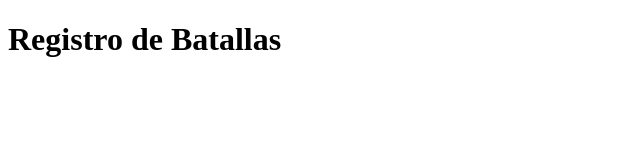
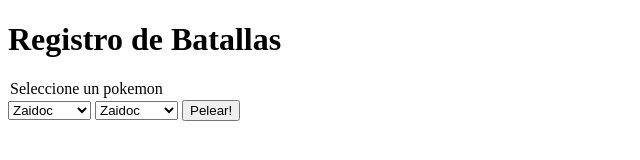
Before and after one commit to leaden/pokemon-poo, a plain HTML site: page index.html in a window 1280 px wide. Shown: the whole page, without its empty margins (0-640 px from the left). Drawn offline with Linux system fonts and the light colour scheme.

Commit message:
Ejercicio practico 1 completo

```diff
--- a/assets/js/main.js
+++ b/assets/js/main.js
@@ -24,9 +24,32 @@ function Pokemon (nombre,color,poderDeAtaque){
 
    }
 
-const Pikachu = new Pokemon ("Pikachu", "amarillo",100);
+   const Pikachu = new Pokemon ("Pikachu", "amarillo",100);
    const Charmander = new Pokemon ("Charmander", "rojo",20);
    const Zaidoc = new Pokemon ("Zaidoc", "amarillo",50);
+   const Bulbasour = new Bulbasour("Bulbasour", "verde", 70);
 
      Pikachu.atacar (Charmander);
      console.log(Charmander.vida);
+
+ function botonPelear(){
+
+   var pokemon1 = document.getElementById("Pok1").value;
+   var pokemon2 = document.getElementById("Pok2").value;
+
+   var registro = document.getElementById("res");
+
+   var nuevoPok = new Pokemon (pokemon1,"azul",30);
+   var nuevoPok2= new Pokemon (pokemon2,"rojo",60);
+
+   if(pokemon1 == pokemon2){
+      alert("Pokemones iguales no pueden luchar");
+
+   }else{
+      nuevoPok.atacar(nuevoPok2);
+      var resultado = (pokemon1 + " ataco a " + pokemon2 + " y " + pokemon2 + " tiene una vida de: "+ nuevoPok2.vida + ".");
+      registro.innerHTML = resultado
+   }
+
+
+ }
--- a/index.html
+++ b/index.html
@@ -7,8 +7,25 @@
 
 <h1>Registro de Batallas</h1>
 
+ <option>
+ <select name ="Seleccion">
+ <option value="Pokemon">Seleccione un pokemon</option>
+</select>
+</option>
+<select name="Pokemon" id="Pok1">
+  <option value="Zaidoc">Zaidoc</option>
+  <option value="Bulbasour">Bulbasour</option>
+</select>
 
-<script src = "js/main.js"></script>
+<select name="Pokemon" id="Pok2">
+  <option value="Zaidoc">Zaidoc</option>
+  <option value="Bulbasour">Bulbasour</option>
+</select>
+<button onclick="botonPelear()">Pelear!</button>
+<p id="res"></p>
+
+
+<script src="assets/js/main.js"></script>
 
 
 </body>
```
